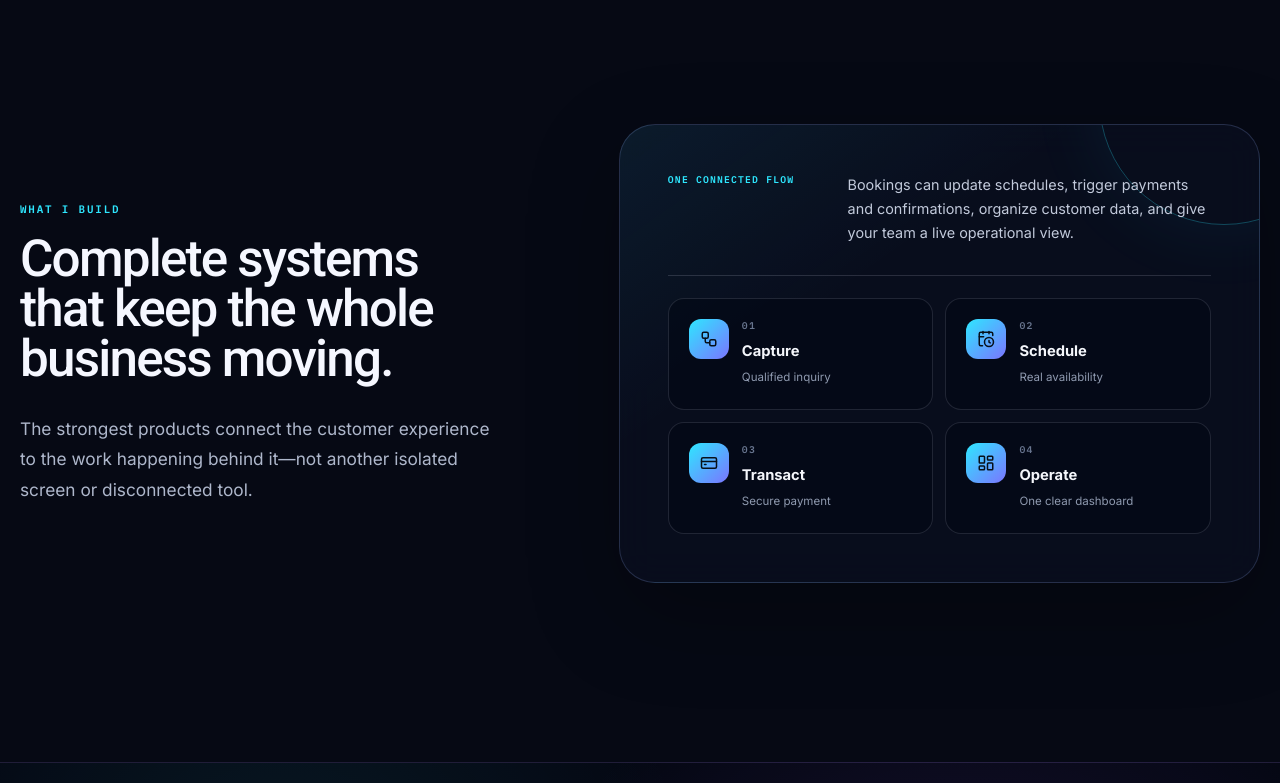
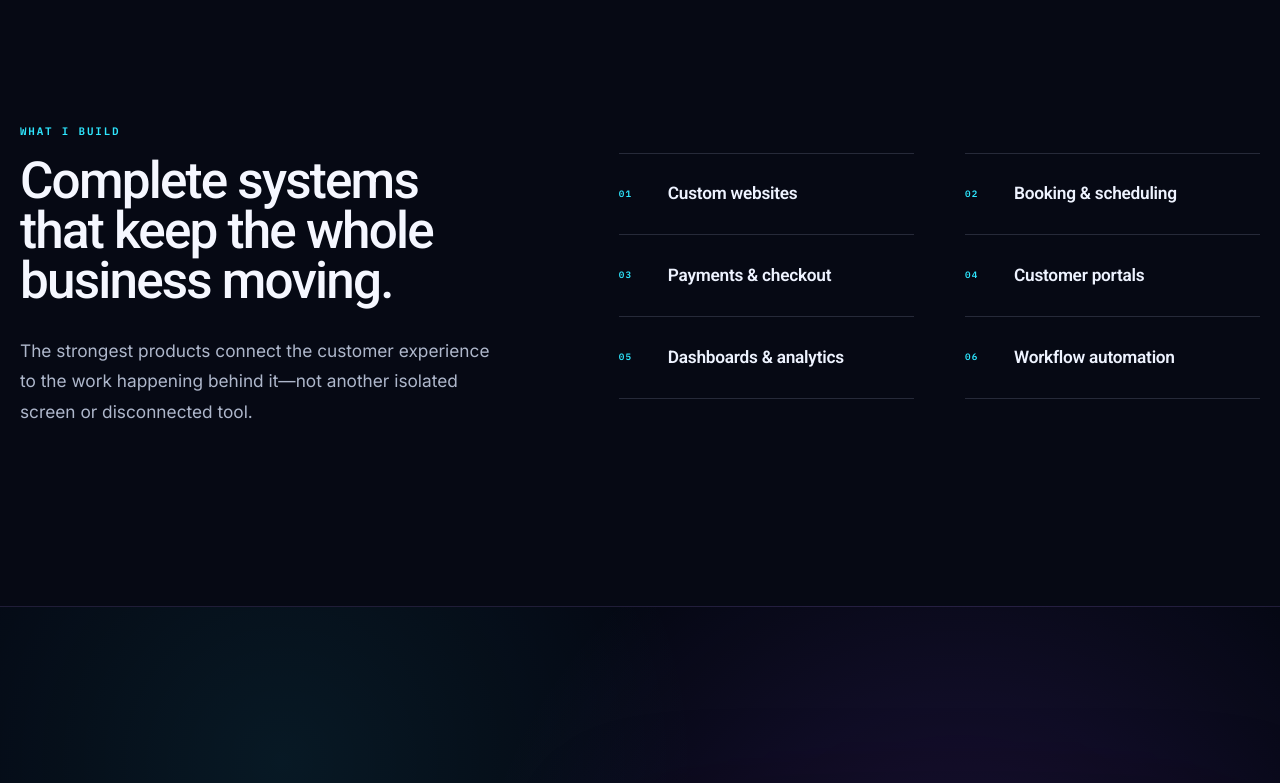
Before and after one commit to webdevRafa/rafa-the-dev, a React (Vite) app: page / in a window 1280 px wide. Shown: the part 1540-2323 px from the top of the page. Built offline with nearby package versions, Linux system fonts and the light colour scheme.

Commit message:
Refine hero systems and confetti behavior

```diff
--- a/src/App.css
+++ b/src/App.css
@@ -292,13 +292,16 @@ select:focus-visible { outline: 3px solid color-mix(in srgb, var(--rt-cyan) 55%,
   position: absolute;
   z-index: -1;
   inset-block: 0;
-  left: 50%;
-  width: 100vw;
-  background:
+  left: calc(50% - 50vw);
+  right: calc(50% - 50vw);
+  background-image:
     linear-gradient(90deg, rgba(3, 8, 18, 0.96) 0%, rgba(3, 8, 18, 0.88) 42%, rgba(3, 8, 18, 0.58) 72%, rgba(3, 8, 18, 0.7) 100%),
     linear-gradient(180deg, rgba(4, 9, 20, 0.14), rgba(4, 9, 20, 0.72)),
-    url('/studio/hero-workspace.webp') center / cover fixed;
-  transform: translateX(-50%);
+    url('/studio/hero-workspace.webp');
+  background-attachment: scroll, scroll, fixed;
+  background-position: 0 0, 0 0, center center;
+  background-repeat: no-repeat;
+  background-size: auto, auto, cover;
   pointer-events: none;
 }
 .hero-copy { position: relative; z-index: 2; padding-block: 70px 54px; }
@@ -480,7 +483,11 @@ select:focus-visible { outline: 3px solid color-mix(in srgb, var(--rt-cyan) 55%,
 .footer-bottom { display: flex; justify-content: space-between; gap: 20px; padding-top: 20px; color: #667188; border-top: 1px solid var(--rt-line); font: 400 0.58rem var(--rt-font-mono); letter-spacing: 0.06em; }
 
 @supports (-webkit-touch-callout: none) {
-  .hero-section::before { background-attachment: scroll; }
+  .hero-section::before {
+    background-attachment: scroll, scroll, scroll;
+    background-position: 0 0, 0 0, center center;
+    background-size: auto, auto, cover;
+  }
 }
 
 @media (max-width: 1100px) {
--- a/src/CommerceExperience.tsx
+++ b/src/CommerceExperience.tsx
@@ -1,14 +1,10 @@
 import { motion, useReducedMotion } from 'framer-motion'
 import {
   ArrowDown,
-  CalendarClock,
   Check,
-  CreditCard,
-  LayoutDashboard,
   Plus,
   ShoppingBag,
   Sparkles,
-  Workflow,
 } from 'lucide-react'
 import { useLuxuryStore } from './LuxuryStoreState.ts'
 import CountUp from './CountUpNumber.tsx'
@@ -21,11 +17,13 @@ import {
 
 const revealEase = [0.22, 1, 0.36, 1] as const
 
-const systemNodes = [
-  { label: 'Capture', detail: 'Qualified inquiry', icon: Workflow },
-  { label: 'Schedule', detail: 'Real availability', icon: CalendarClock },
-  { label: 'Transact', detail: 'Secure payment', icon: CreditCard },
-  { label: 'Operate', detail: 'One clear dashboard', icon: LayoutDashboard },
+const systemCapabilities = [
+  'Custom websites',
+  'Booking & scheduling',
+  'Payments & checkout',
+  'Customer portals',
+  'Dashboards & analytics',
+  'Workflow automation',
 ]
 
 type ProductCardProps = {
@@ -114,41 +112,27 @@ function CommerceExperience() {
           </p>
         </motion.div>
 
-        <motion.div
-          className="systems-section__map"
+        <motion.ul
+          className="systems-services"
+          aria-label="Services and systems I build"
           initial={reduceMotion ? false : { opacity: 0, x: 36 }}
           whileInView={reduceMotion ? undefined : { opacity: 1, x: 0 }}
           viewport={{ once: true, amount: 0.2 }}
           transition={{ duration: reduceMotion ? 0 : 0.78, delay: 0.08, ease: revealEase }}
         >
-          <div className="systems-map__intro">
-            <span>ONE CONNECTED FLOW</span>
-            <p>
-              Bookings can update schedules, trigger payments and confirmations,
-              organize customer data, and give your team a live operational view.
-            </p>
-          </div>
-          <div className="systems-map__rail" aria-label="Example connected business system">
-            {systemNodes.map(({ label, detail, icon: Icon }, index) => (
-              <motion.div
-                className="systems-node"
-                key={label}
-                initial={reduceMotion ? false : { opacity: 0, y: 18 }}
-                whileInView={reduceMotion ? undefined : { opacity: 1, y: 0 }}
-                viewport={{ once: true, amount: 0.5 }}
-                transition={{ duration: reduceMotion ? 0 : 0.5, delay: index * 0.09 }}
-              >
-                <span className="systems-node__icon"><Icon size={18} /></span>
-                <span className="systems-node__index">0{index + 1}</span>
-                <div>
-                  <strong>{label}</strong>
-                  <small>{detail}</small>
-                </div>
-                {index < systemNodes.length - 1 && <i aria-hidden="true" />}
-              </motion.div>
-            ))}
-          </div>
-        </motion.div>
+          {systemCapabilities.map((capability, index) => (
+            <motion.li
+              key={capability}
+              initial={reduceMotion ? false : { opacity: 0, y: 16 }}
+              whileInView={reduceMotion ? undefined : { opacity: 1, y: 0 }}
+              viewport={{ once: true, amount: 0.5 }}
+              transition={{ duration: reduceMotion ? 0 : 0.5, delay: index * 0.06 }}
+            >
+              <span>{String(index + 1).padStart(2, '0')}</span>
+              <strong>{capability}</strong>
+            </motion.li>
+          ))}
+        </motion.ul>
       </section>
 
       <motion.section
--- a/src/ConfettiCelebration.tsx
+++ b/src/ConfettiCelebration.tsx
@@ -1,4 +1,5 @@
 import type { CSSProperties } from 'react'
+import { createPortal } from 'react-dom'
 import { useReducedMotion } from 'framer-motion'
 
 const confettiColors = [
@@ -32,8 +33,14 @@ function ConfettiCelebration() {
 
   if (reduceMotion) return null
 
-  return (
-    <div className="confetti-celebration" aria-hidden="true">
+  const viewportHeight = Math.max(window.innerHeight, document.documentElement.clientHeight)
+
+  return createPortal(
+    <div
+      className="confetti-celebration"
+      aria-hidden="true"
+      style={{ '--confetti-viewport-height': `${viewportHeight}px` } as CSSProperties}
+    >
       {particles.map((particle, index) => (
         <i
           className="confetti-celebration__piece"
@@ -51,7 +58,8 @@ function ConfettiCelebration() {
           } as CSSProperties}
         />
       ))}
-    </div>
+    </div>,
+    document.body,
   )
 }
 
--- a/src/LuxuryStore.css
+++ b/src/LuxuryStore.css
@@ -23,90 +23,40 @@
   line-height: 1.75;
 }
 
-.systems-section__map {
-  position: relative;
-  padding: clamp(24px, 4vw, 48px);
-  overflow: hidden;
-  border: 1px solid rgba(154, 181, 255, 0.2);
-  border-radius: var(--rt-radius-lg);
-  background:
-    linear-gradient(145deg, rgba(46, 231, 255, 0.07), transparent 36%),
-    rgba(9, 15, 31, 0.78);
-  box-shadow: 0 32px 90px rgba(0, 0, 0, 0.28);
-  backdrop-filter: blur(18px);
+.systems-services {
+  display: grid;
+  grid-template-columns: repeat(2, minmax(0, 1fr));
+  gap: 0 clamp(24px, 4vw, 60px);
+  align-self: center;
+  margin: 0;
+  padding: 0;
+  list-style: none;
 }
 
-.systems-section__map::before {
-  content: '';
-  position: absolute;
-  width: 250px;
-  height: 250px;
-  top: -150px;
-  right: -90px;
-  border: 1px solid rgba(46, 231, 255, 0.28);
-  border-radius: 50%;
-  box-shadow: 0 0 80px rgba(46, 231, 255, 0.08);
+.systems-services li {
+  display: grid;
+  grid-template-columns: 34px minmax(0, 1fr);
+  align-items: center;
+  gap: 15px;
+  min-height: 82px;
+  border-bottom: 1px solid rgba(205, 218, 255, 0.16);
 }
 
-.systems-map__intro {
-  position: relative;
-  display: grid;
-  grid-template-columns: 0.6fr 1.4fr;
-  gap: 24px;
-  padding-bottom: 30px;
-  border-bottom: 1px solid var(--rt-line);
+.systems-services li:nth-child(-n + 2) {
+  border-top: 1px solid rgba(205, 218, 255, 0.16);
 }
 
-.systems-map__intro span,
-.systems-node__index {
+.systems-services span {
   color: var(--rt-cyan);
-  font: 600 0.61rem/1.4 var(--rt-font-mono);
+  font: 600 0.58rem/1 var(--rt-font-mono);
   letter-spacing: 0.12em;
 }
 
-.systems-map__intro p {
-  margin: 0;
-  color: #c2cadb;
-  font-size: 0.9rem;
-  line-height: 1.65;
+.systems-services strong {
+  color: #eef3ff;
+  font: 520 clamp(1rem, 1.35vw, 1.24rem)/1.2 var(--rt-font-heading);
+  letter-spacing: -0.015em;
 }
-
-.systems-map__rail {
-  display: grid;
-  grid-template-columns: repeat(2, minmax(0, 1fr));
-  gap: 12px;
-  margin-top: 22px;
-}
-
-.systems-node {
-  position: relative;
-  display: grid;
-  grid-template-columns: auto 1fr;
-  grid-template-areas: 'icon index' 'icon copy';
-  gap: 4px 13px;
-  min-height: 112px;
-  padding: 20px;
-  border: 1px solid rgba(224, 232, 255, 0.13);
-  border-radius: 16px;
-  background: rgba(3, 8, 19, 0.54);
-}
-
-.systems-node__icon {
-  grid-area: icon;
-  display: grid;
-  place-items: center;
-  width: 40px;
-  height: 40px;
-  color: #07101a;
-  border-radius: 12px;
-  background: linear-gradient(135deg, var(--rt-cyan), #7b75ff);
-}
-
-.systems-node__index { grid-area: index; color: #68758f; }
-.systems-node > div { grid-area: copy; display: grid; gap: 5px; }
-.systems-node strong { color: #f4f6fb; font-size: 0.92rem; }
-.systems-node small { color: #8f9ab0; font-size: 0.72rem; }
-.systems-node i { display: none; }
 
 /* Wallet reveal */
 .wallet-gift-section {
@@ -501,8 +451,13 @@ body.cart-drawer-open { overflow: hidden; }
 .confetti-celebration {
   position: fixed;
   z-index: 130;
-  inset: 0;
+  top: 0;
+  left: 0;
+  width: 100vw;
+  height: var(--confetti-viewport-height, 100svh);
   overflow: hidden;
+  contain: strict;
+  isolation: isolate;
   pointer-events: none;
 }
 
@@ -513,19 +468,20 @@ body.cart-drawer-open { overflow: hidden; }
   opacity: 0;
   box-shadow: 0 0 10px rgba(255, 255, 255, 0.08);
   animation: confetti-fall var(--confetti-duration) linear var(--confetti-delay) both;
+  transform: translateZ(0);
   will-change: transform, opacity;
 }
 
 @keyframes confetti-fall {
   0% {
     opacity: 0;
-    transform: translate3d(0, -6vh, 0) rotate(0deg);
+    transform: translate3d(0, -42px, 0) rotate(0deg);
   }
   8% { opacity: 1; }
   88% { opacity: 1; }
   100% {
     opacity: 0;
-    transform: translate3d(var(--confetti-drift), 106dvh, 0) rotate(var(--confetti-rotation));
+    transform: translate3d(var(--confetti-drift), calc(var(--confetti-viewport-height, 100svh) + 48px), 0) rotate(var(--confetti-rotation));
   }
 }
 
@@ -538,6 +494,7 @@ body.cart-drawer-open { overflow: hidden; }
   .systems-section,
   .wallet-gift-section { grid-template-columns: 1fr; gap: 58px; }
   .systems-section__lead { max-width: 760px; }
+  .systems-services { width: min(100%, 760px); }
   .wallet-card { width: min(100%, 680px); }
   .luxury-shop__header { grid-template-columns: 1fr; gap: 28px; }
   .luxury-shop__header-copy { max-width: 650px; }
@@ -555,21 +512,9 @@ body.cart-drawer-open { overflow: hidden; }
 
 @media (max-width: 680px) {
   .systems-section { grid-template-columns: minmax(0, 1fr); padding-block: 100px; }
-  .systems-section__map { padding: 20px 16px; border-radius: 24px; }
-  .systems-map__intro { grid-template-columns: 1fr; gap: 12px; }
-  .systems-map__rail { grid-template-columns: repeat(2, minmax(0, 1fr)); gap: 10px; }
-  .systems-node {
-    grid-template-columns: auto 1fr;
-    grid-template-areas: 'icon index' 'copy copy';
-    align-content: start;
-    min-height: 158px;
-    padding: 15px;
-    gap: 9px 10px;
-  }
-  .systems-node__icon { width: 36px; height: 36px; border-radius: 10px; }
-  .systems-node > div { margin-top: 4px; }
-  .systems-node strong { font-size: 0.84rem; }
-  .systems-node small { font-size: 0.67rem; line-height: 1.4; }
+  .systems-services { grid-template-columns: 1fr; }
+  .systems-services li { min-height: 72px; }
+  .systems-services li:nth-child(2) { border-top: 0; }
   .wallet-gift-section { grid-template-columns: minmax(0, 1fr); min-height: auto; padding-block: 100px; }
   .systems-section__lead h2,
   .wallet-gift__copy h2,
```
